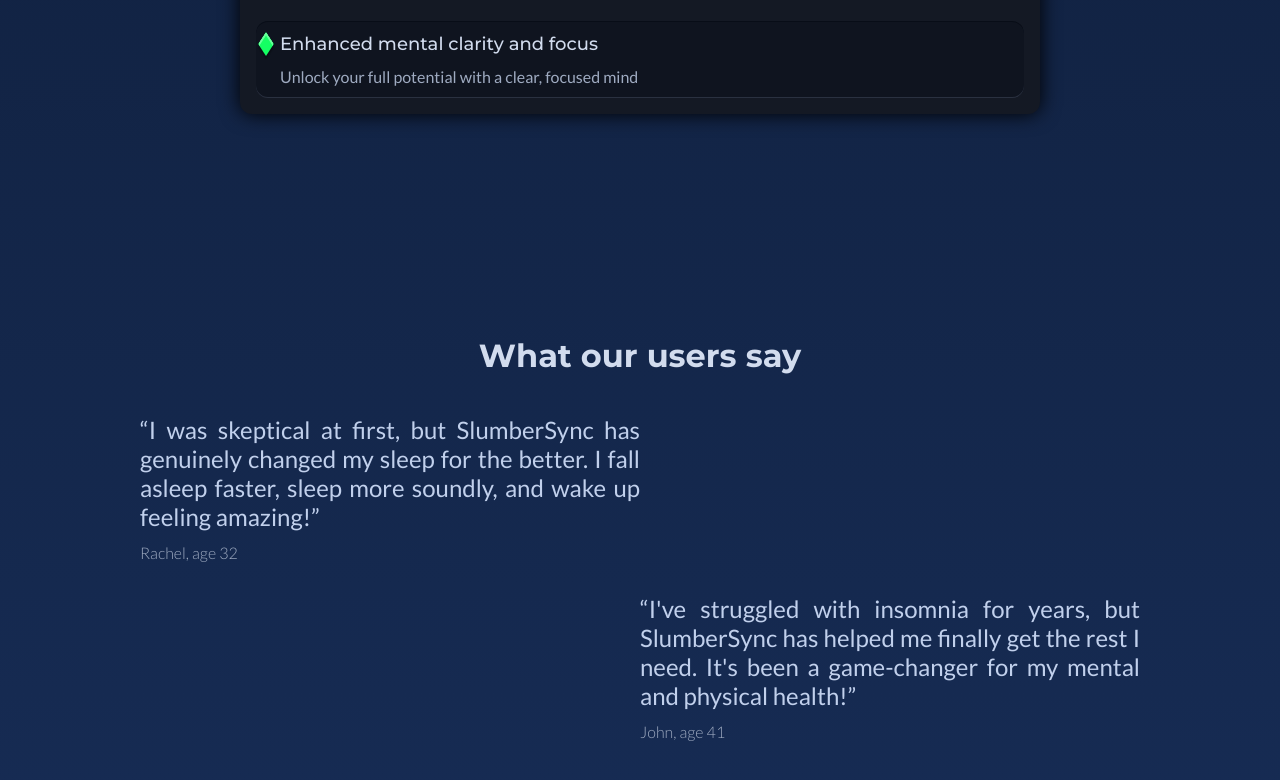
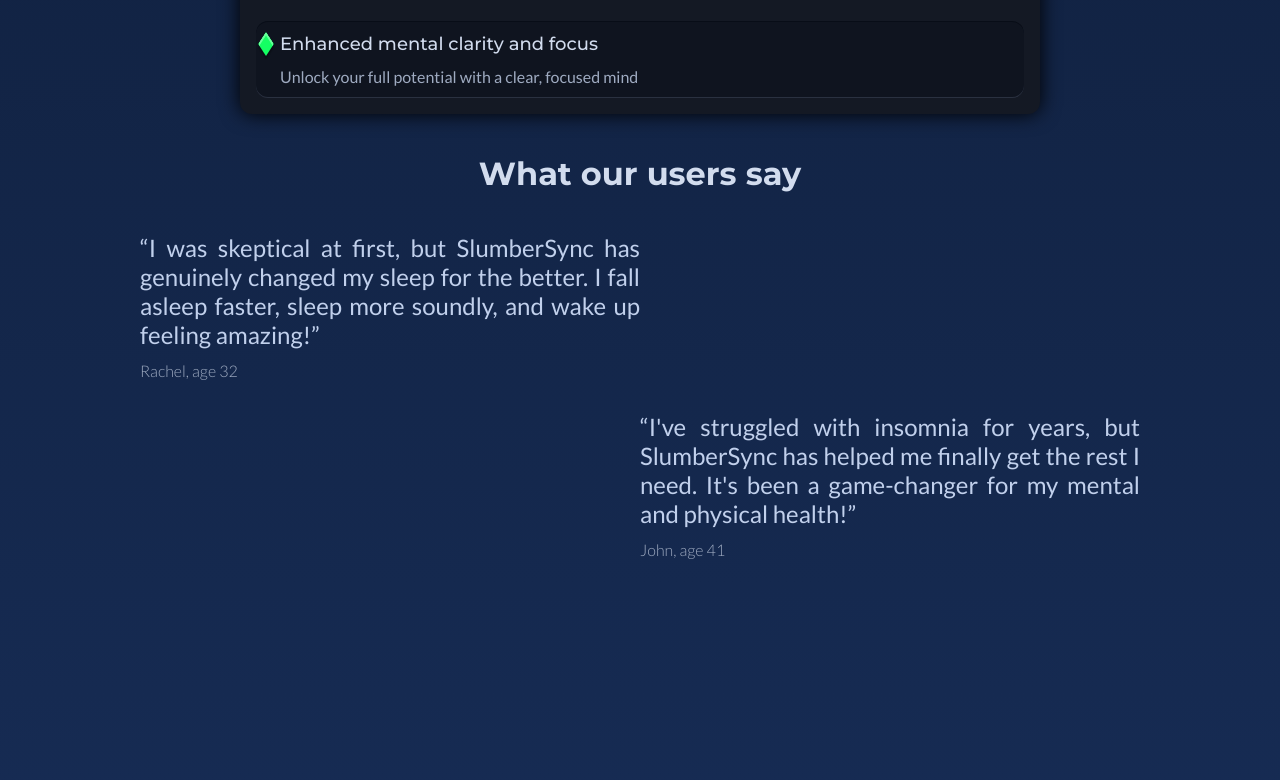
Before and after one commit to FrancoASalinas/SlumberSync, a plain HTML site: page index.html in a window 1280 px wide. Shown: the part 1507-2287 px from the top of the page. Drawn offline with nearby package versions, Linux system fonts and the light colour scheme.

Commit message:
fix: testimonials's top margin.

```diff
--- a/index.css
+++ b/index.css
@@ -209,10 +209,11 @@
 
 .testimonials {
   height: 100vh;
+  padding-top: 16px;
   width: 100vw;
   display: flex;
   flex-direction: column;
-  justify-content: center;
+  justify-content: start;
   align-items: center;
   gap: 40px;
 }
@@ -271,7 +272,6 @@
   align-items: center;
   justify-content: center;
   text-align: center;
-  margin-top: 32px;
   width: 100vw;
   height: 100%;
 }
```
